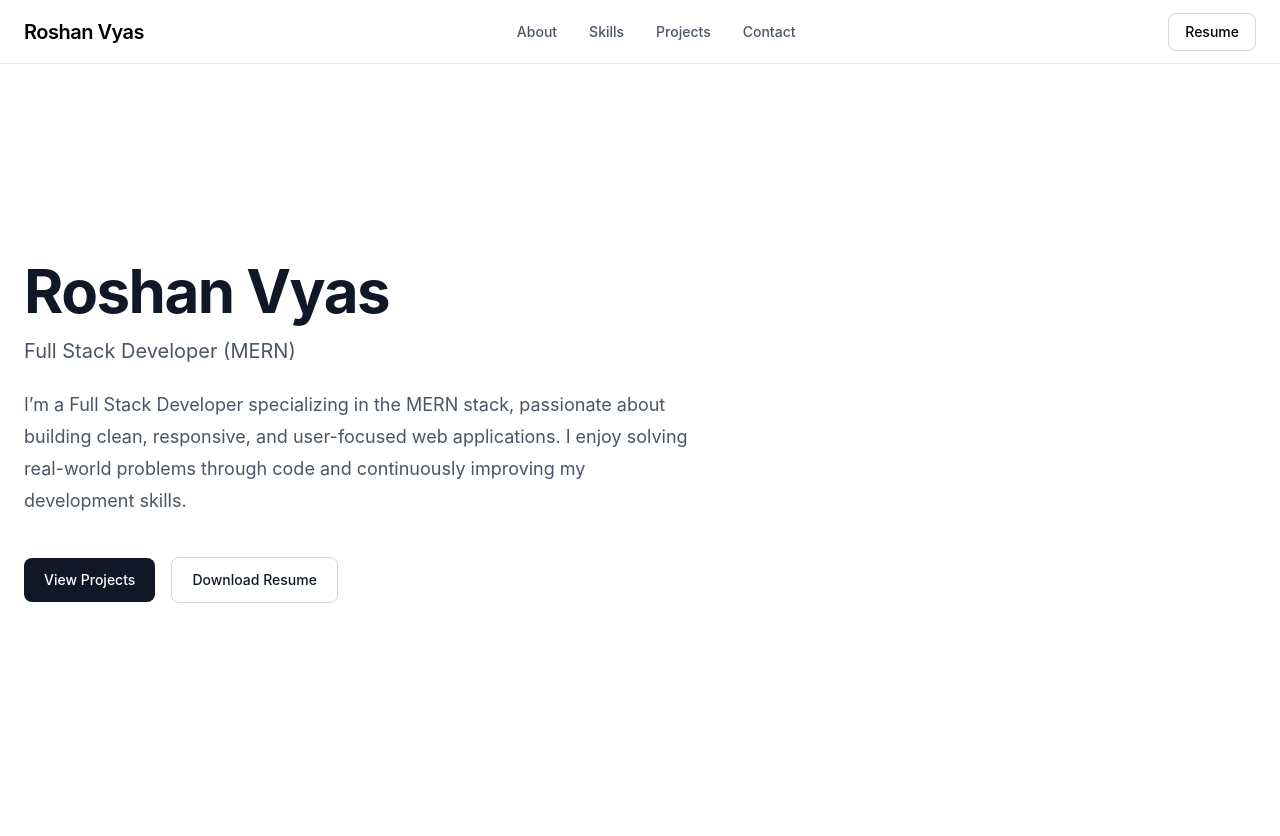
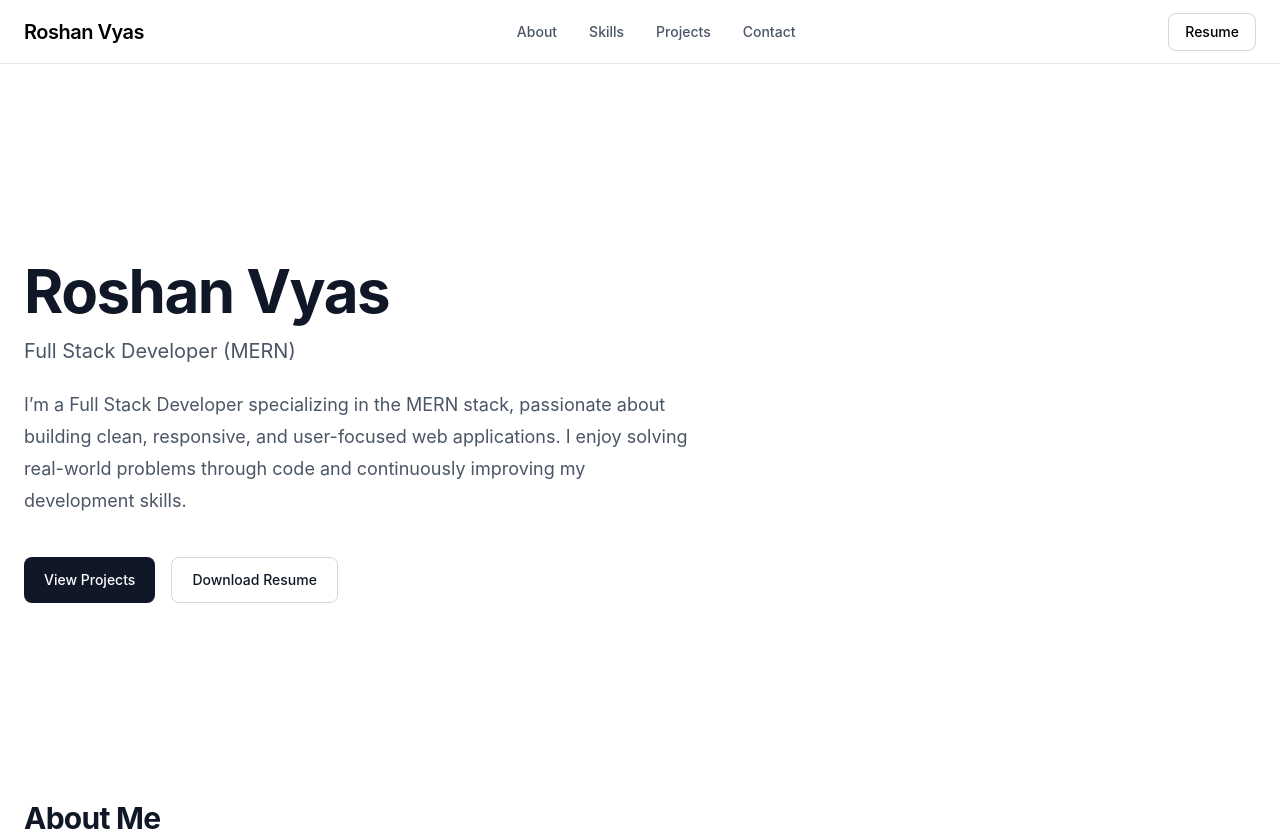
Before and after one commit to roshan-vyas-dev/roshan-portfolio, a React (Vite) app: page / in a window 1280 px wide. Before the commit the page ends 800 px from the top, so only its background shows below. Built offline with nearby package versions, Linux system fonts and the light colour scheme.

Commit message:
feat: build about section

```diff
--- a/src/App.jsx
+++ b/src/App.jsx
@@ -1,4 +1,5 @@
 import Navbar from "./components/Navbar";
+import About from "./sections/About";
 import Hero from "./sections/Hero";
 
 function App() {
@@ -6,6 +7,7 @@ function App() {
     <>
       <Navbar />
       <Hero />
+      <About/>
     </>
   );
 }
--- a/src/components/Button.jsx
+++ b/src/components/Button.jsx
@@ -1,6 +1,9 @@
 
 
-function Button({ children, variant = "primary", className = "", }) {
+function Button({
+    children,
+    variant = "primary",
+    className = "", }) {
     const baseClasses =
         "rounded-lg px-5 py-3 text-sm font-medium transition-colors";
 
--- /dev/null
+++ b/src/components/SectionHeading.jsx
@@ -0,0 +1,9 @@
+function SectionHeading({ children }) {
+  return (
+    <h2 className="text-3xl font-bold tracking-tight text-gray-900">
+      {children}
+    </h2>
+  );
+}
+
+export default SectionHeading;
--- /dev/null
+++ b/src/sections/About.jsx
@@ -0,0 +1,17 @@
+import Container from "../components/Container";
+import SectionHeading from "../components/SectionHeading";
+
+
+function About() {
+    return (
+        <section id="about">
+            <Container>
+                <SectionHeading>
+                    About Me
+                </SectionHeading>
+            </Container>
+        </section>
+    );
+}
+
+export default About;
--- a/src/sections/Hero.jsx
+++ b/src/sections/Hero.jsx
@@ -3,7 +3,7 @@ import Button from "../components/Button";
 
 function Hero() {
     return (
-        <section>
+        <section id="hero">
             <Container>
                 <div className="flex min-h-[calc(100vh-4rem)] flex-col justify-center py-16 lg:py-24">
                     {/* name */}
@@ -25,7 +25,7 @@ function Hero() {
                     </p>
 
                     {/* two buttons */}
-                    <div className="mt-10 flex items-center gap-4">
+                    <div className="mt-10 flex flex-col gap-4 sm:flex-row">
                         <Button>
                             View Projects
                         </Button>
```
